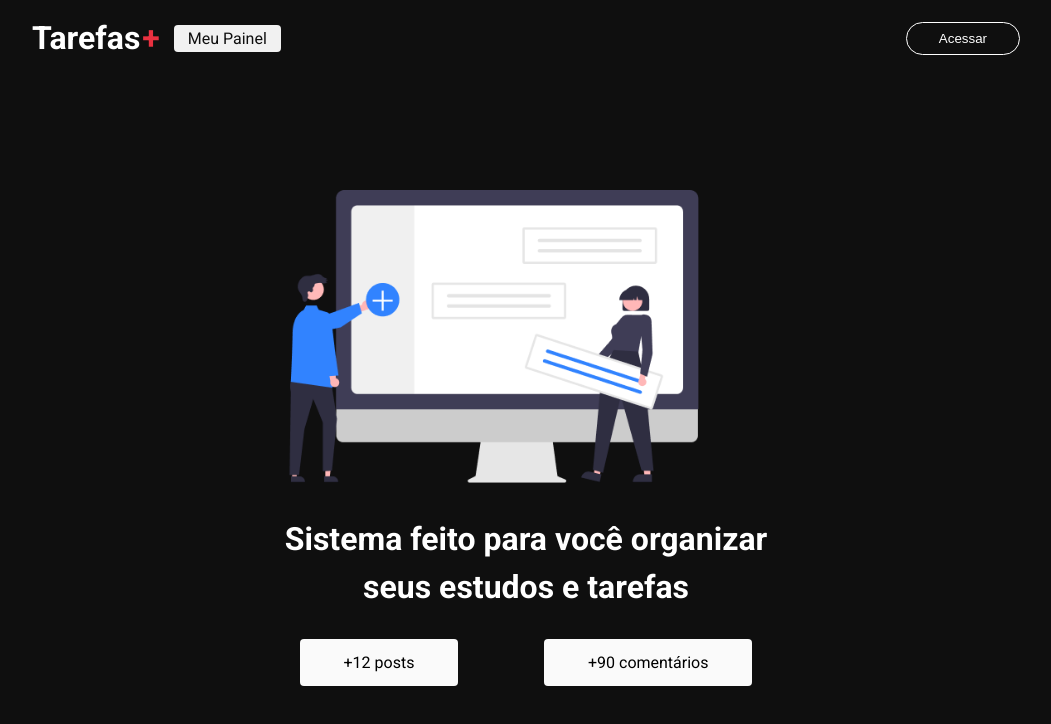
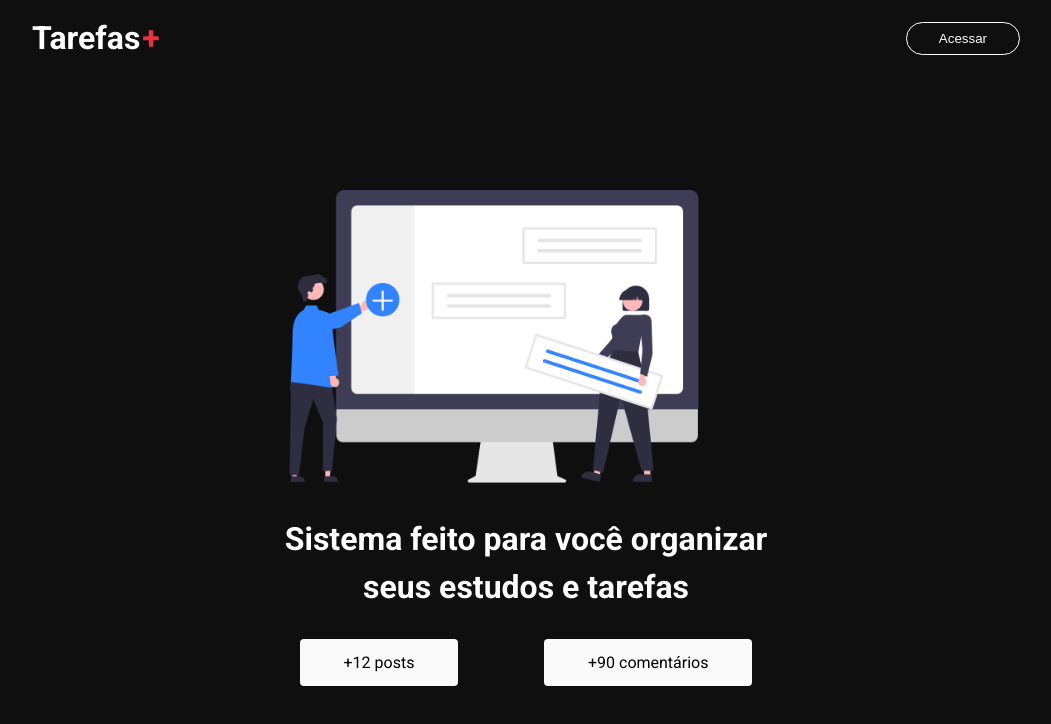
Before and after one commit to Guilhermesssantana/tarefas-, a Next.js app: page / in a window 1280 px wide. Shown: the top 724 px of the page, without its empty margins (114-1165 px from the left). Built offline with nearby package versions, Linux system fonts and the light colour scheme; no server answers.

Commit message:
edit dashboard
o botão meu painel só é exibido se o usuario estiver logado

```diff
--- a/src/components/header/index.tsx
+++ b/src/components/header/index.tsx
@@ -14,9 +14,12 @@ export function Header() {
               Tarefas<span>+</span>
             </h1>
           </Link>
-          <Link href="/dashboard" className={styles.link}>
-            Meu Painel
-          </Link>
+
+          {session?.user && (
+            <Link href="/dashboard" className={styles.link}>
+              Meu Painel
+            </Link>
+          )}
         </nav>
 
         {status === "loading" ? (
```
